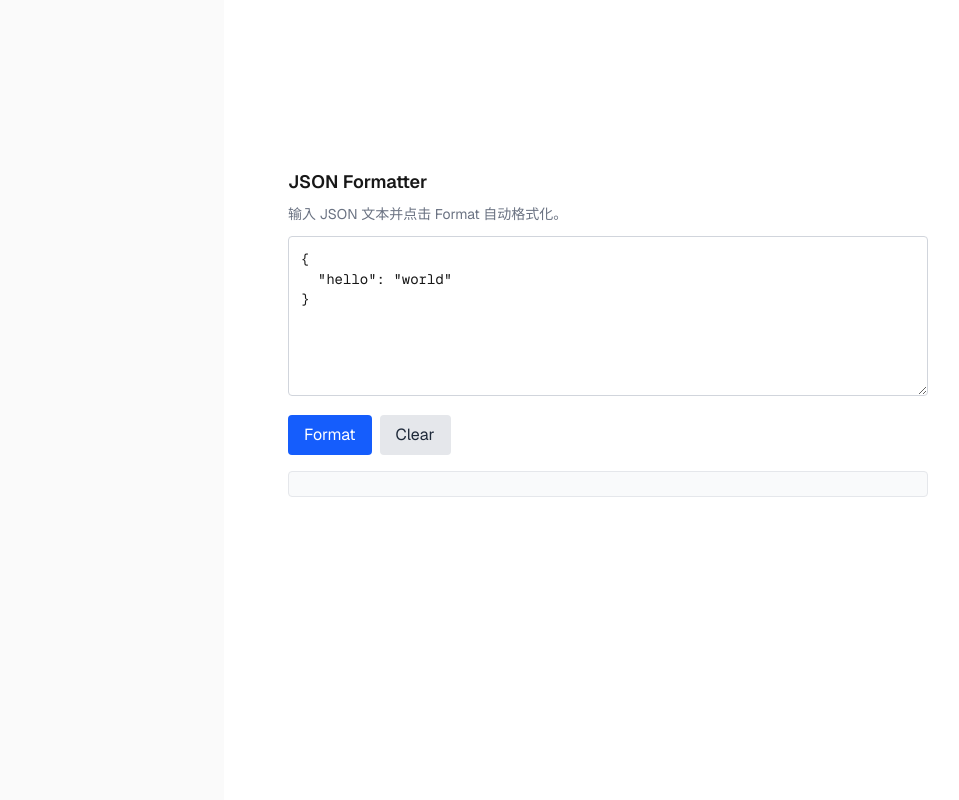
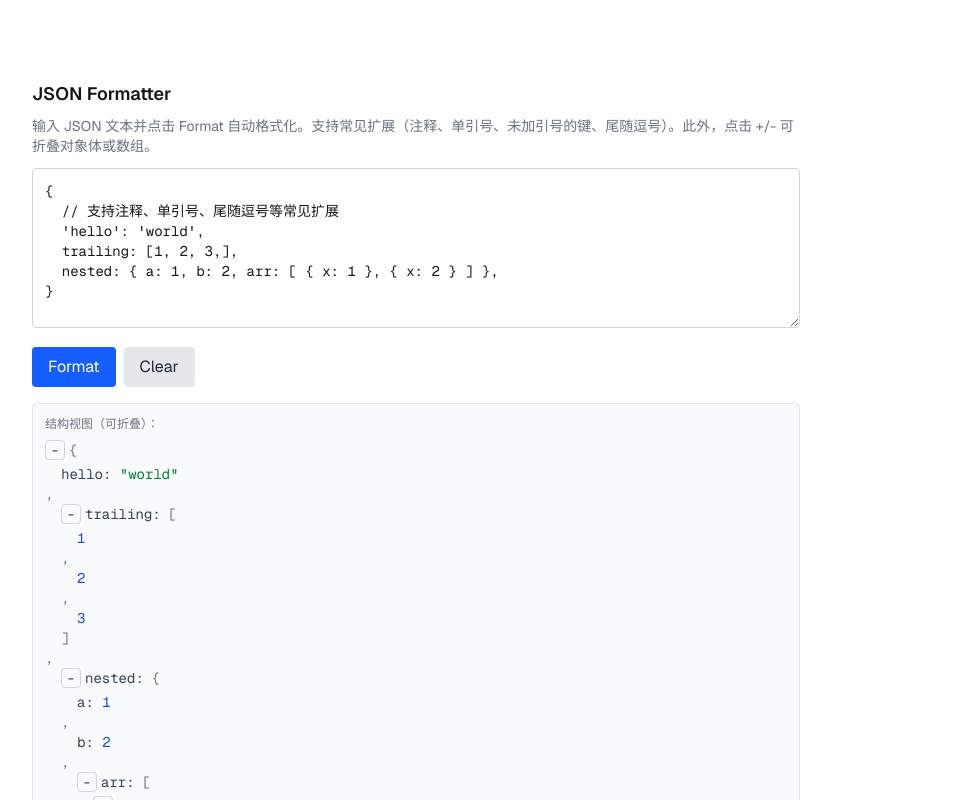
Before and after one commit to GLT1996/vercel-test, a Next.js app: page /json-formatter in a window 1280 px wide. Shown: the top 800 px of the page, without its empty margins (32-991 px from the left). Built offline with nearby package versions, Linux system fonts and the light colour scheme.

Commit message:
界面优化

```diff
--- a/app/components/JsonFormatter.tsx
+++ b/app/components/JsonFormatter.tsx
@@ -1,24 +1,136 @@
 "use client";
 
-import { useState } from "react";
+import { useMemo, useState } from "react";
+
+// 递归折叠视图组件：支持对象/数组展开折叠
+function CollapsibleJsonView({ value, label, depth = 0 }: { value: unknown; label?: string; depth?: number }) {
+  const isObject = value !== null && typeof value === "object" && !Array.isArray(value);
+  const isArray = Array.isArray(value);
+  const isContainer = isObject || isArray;
+
+  const [open, setOpen] = useState<boolean>(true);
+
+  const indentCls = depth > 0 ? "pl-4" : "";
+
+  if (!isContainer) {
+    const primitive = typeof value === "string" ? `"${value}"` : String(value);
+    return (
+      <div className={`font-mono text-sm ${indentCls}`}>
+        {label !== undefined ? (
+          <span className="text-slate-700">{label}: </span>
+        ) : null}
+        <span className={typeof value === "string" ? "text-green-700" : "text-blue-700"}>{primitive}</span>
+      </div>
+    );
+  }
+
+  const entries = isObject ? Object.entries(value as Record<string, unknown>) : (value as unknown[]).map((v, i) => [i, v]);
+  const bracketOpen = isObject ? "{" : "[";
+  const bracketClose = isObject ? "}" : "]";
+
+  return (
+    <div className={`font-mono text-sm ${indentCls}`}>
+      <div className="flex items-center gap-1">
+        <button
+          type="button"
+          onClick={() => setOpen((o) => !o)}
+          className="inline-flex h-5 w-5 items-center justify-center rounded border border-gray-300 text-gray-700 hover:bg-gray-100"
+          aria-label={open ? "Collapse" : "Expand"}
+        >
+          {open ? "-" : "+"}
+        </button>
+        {label !== undefined ? <span className="text-slate-700 mr-1">{label}:</span> : null}
+        <span className="text-slate-500">{bracketOpen}</span>
+        {!open && <span className="ml-1 text-slate-400">{isObject ? `${entries.length} keys` : `${entries.length} items`}</span>}
+      </div>
+      {open && (
+        <div className="mt-1">
+          {entries.length === 0 ? (
+            <div className="text-slate-400">empty</div>
+          ) : (
+            entries.map(([k, v], idx) => (
+              <div key={String(k)} className="">
+                <CollapsibleJsonView value={v} label={isObject ? String(k) : undefined} depth={depth + 1} />
+                {idx < entries.length - 1 ? <span className="text-slate-500">,</span> : null}
+              </div>
+            ))
+          )}
+        </div>
+      )}
+      <div className="text-slate-500">{bracketClose}</div>
+    </div>
+  );
+}
 
 export default function JsonFormatter() {
   const [input, setInput] = useState<string>(`{
-  "hello": "world"
+  // 支持注释、单引号、尾随逗号等常见扩展
+  'hello': 'world',
+  trailing: [1, 2, 3,],
+  nested: { a: 1, b: 2, arr: [ { x: 1 }, { x: 2 } ] },
 }`);
   const [output, setOutput] = useState<string>("");
   const [error, setError] = useState<string>("");
 
+  // 轻量规范化：支持常见 JSON 扩展（类似 JSON5）
+  const normalizeToStrictJson = (raw: string): string => {
+    let s = raw;
+
+    // 1) 去除 // 和 /* */ 注释
+    s = s
+      // 去除多行注释
+      .replace(/\/\*[^*]*\*+(?:[^/*][^*]*\*+)*\//g, "")
+      // 去除行注释
+      .replace(/(^|\s)\/\/.*$/gm, (m) => {
+        // 保留前导空白，去掉注释内容
+        return m.match(/^\s*/)?.[0] ?? "";
+      });
+
+    // 2) 将单引号字符串转为双引号（不处理模板字符串）
+    // 尽量只匹配 JSON 中的简单字符串：'...'
+    s = s.replace(/'([^'\\]*(?:\\.[^'\\]*)*)'/g, (match, inner) => {
+      // 保留转义字符，替换为双引号包装
+      return '"' + inner.replace(/"/g, '\\"') + '"';
+    });
+
+    // 3) 为对象键补充双引号（未带引号的简单键）
+    // 仅处理由字母、数字、下划线、$ 组成的键：key: value
+    s = s.replace(/([,{\s])([A-Za-z_$][A-Za-z0-9_$]*)\s*:/g, (m, pre, key) => {
+      return `${pre}"${key}":`;
+    });
+
+    // 4) 移除尾随逗号（对象和数组）
+    s = s
+      .replace(/,\s*([}\]])/g, "$1")
+      .replace(/\s+,\s*([}\]])/g, "$1");
+
+    // 5) 去除多余空白行
+    s = s.replace(/\n\s*\n+/g, "\n");
+
+    return s;
+  };
+
   const format = () => {
     setError("");
     try {
+      // 先尝试标准 JSON
       const parsed = JSON.parse(input);
+      const pretty = JSON.stringify(parsed, null, 2);
+      setOutput(pretty);
+      return;
+    } catch {
+      // 回退到扩展输入的规范化
+    }
+
+    try {
+      const normalized = normalizeToStrictJson(input);
+      const parsed = JSON.parse(normalized);
       const pretty = JSON.stringify(parsed, null, 2);
       setOutput(pretty);
     } catch (e: unknown) {
       setOutput("");
       const message = e instanceof Error ? e.message : "Invalid JSON";
-      setError(message);
+      setError(message + " (提示：支持注释/单引号/尾随逗号等扩展，但复杂情况可能失败)");
     }
   };
 
@@ -28,15 +140,27 @@ export default function JsonFormatter() {
     setError("");
   };
 
+  const parsedValue = useMemo(() => {
+    try {
+      return JSON.parse(input);
+    } catch {
+      try {
+        return JSON.parse(normalizeToStrictJson(input));
+      } catch {
+        return undefined;
+      }
+    }
+  }, [input]);
+
   return (
     <div className="mt-10 w-full max-w-3xl">
       <h2 className="text-lg font-semibold mb-2">JSON Formatter</h2>
-      <p className="text-sm text-gray-500 mb-3">输入 JSON 文本并点击 Format 自动格式化。</p>
+      <p className="text-sm text-gray-500 mb-3">输入 JSON 文本并点击 Format 自动格式化。支持常见扩展（注释、单引号、未加引号的键、尾随逗号）。此外，点击 +/- 可折叠对象体或数组。</p>
 
       <textarea
         value={input}
         onChange={(e) => setInput(e.target.value)}
-        placeholder="在这里粘贴 JSON"
+        placeholder="在这里粘贴 JSON 或对象字面量"
         className="w-full h-40 rounded border border-gray-300 p-3 font-mono text-sm outline-none focus:ring-2 focus:ring-blue-500"
       />
 
@@ -59,9 +183,21 @@ export default function JsonFormatter() {
         <div className="mt-3 text-sm text-red-600">错误：{error}</div>
       )}
 
-      <pre className="mt-4 w-full rounded border border-gray-200 bg-gray-50 p-3 font-mono text-sm whitespace-pre-wrap">
-        {output}
-      </pre>
+      {parsedValue !== undefined ? (
+        <div className="mt-4 rounded border border-gray-200 bg-gray-50 p-3">
+          <div className="text-xs text-gray-500 mb-2">结构视图（可折叠）：</div>
+          <CollapsibleJsonView value={parsedValue} />
+        </div>
+      ) : (
+        <div className="mt-4 text-sm text-gray-500">无法解析为结构视图。</div>
+      )}
+
+      <div className="mt-4">
+        <div className="text-xs text-gray-500 mb-2">格式化输出：</div>
+        <pre className="w-full rounded border border-gray-200 bg-gray-50 p-3 font-mono text-sm whitespace-pre-wrap">
+          {output}
+        </pre>
+      </div>
     </div>
   );
 }
--- a/app/json-formatter/page.tsx
+++ b/app/json-formatter/page.tsx
@@ -2,8 +2,8 @@ import JsonFormatter from "../components/JsonFormatter";
 
 export default function JsonFormatterPage() {
   return (
-    <div className="flex min-h-screen items-center justify-center bg-zinc-50 font-sans dark:bg-black">
-      <main className="flex min-h-screen w-full max-w-3xl flex-col items-center justify-between py-32 px-16 bg-white dark:bg-black sm:items-start">
+    <div className="flex min-h-screen w-full items-center justify-center bg-zinc-50 font-sans dark:bg-black">
+      <main className="flex min-h-screen w-full flex-col justify-start py-10 px-4 bg-white dark:bg-black md:px-8 lg:px-16">
         <JsonFormatter />
       </main>
     </div>
--- a/app/page.tsx
+++ b/app/page.tsx
@@ -2,19 +2,19 @@ import Link from "next/link";
 
 export default async function Home() {
   return (
-    <div className="flex min-h-screen items-center justify-center bg-zinc-50 font-sans dark:bg-black">
-      <main className="flex min-h-screen w-full max-w-3xl flex-col items-center justify-between py-32 px-16 bg-white dark:bg-black sm:items-start">
-        <div className="flex flex-col items-center gap-6 text-center sm:items-start sm:text-left">
+    <div className="flex min-h-screen w-full items-center justify-center bg-zinc-50 font-sans dark:bg-black">
+      <main className="flex min-h-screen w-full flex-col items-center justify-center py-10 px-4 bg-white dark:bg-black md:px-8 lg:px-16">
+        <div className="flex flex-col items-center gap-6 text-center">
           <Link
-            href="/json-formatter"
-            className="flex h-12 w-full items-center justify-center rounded-full border border-solid border-black/[.08] px-5 transition-colors hover:border-transparent hover:bg-black/[.04] dark:border-white/[.145] dark:hover:bg-[#1a1a1a] md:w-[200px]"
+              href="/json-formatter"
+              className="flex h-12 w-full max-w-xs items-center justify-center rounded-full border border-solid border-black/[.08] px-5 transition-colors hover:border-transparent hover:bg-black/[.04] dark:border-white/[.145] dark:hover:bg-[#1a1a1a] md:max-w-xs"
           >
             JSON序列化格式化工具
           </Link>
 
           <Link
-            href="/text-diff"
-            className="flex h-12 w-full items-center justify-center rounded-full border border-solid border-black/[.08] px-5 transition-colors hover:border-transparent hover:bg-black/[.04] dark:border-white/[.145] dark:hover:bg-[#1a1a1a] md:w-[200px]"
+              href="/text-diff"
+              className="flex h-12 w-full max-w-xs items-center justify-center rounded-full border border-solid border-black/[.08] px-5 transition-colors hover:border-transparent hover:bg-black/[.04] dark:border-white/[.145] dark:hover:bg-[#1a1a1a] md:max-w-xs"
           >
             文本差异对比工具
           </Link>
--- a/app/text-diff/page.tsx
+++ b/app/text-diff/page.tsx
@@ -2,8 +2,8 @@ import TextDiff from "../components/TextDiff";
 
 export default function TextDiffPage() {
   return (
-    <div className="flex min-h-screen items-center justify-center bg-zinc-50 font-sans dark:bg-black">
-      <main className="flex min-h-screen w-full max-w-3xl flex-col items-center justify-between py-32 px-16 bg-white dark:bg-black sm:items-start">
+    <div className="flex min-h-screen w-full items-center justify-center bg-zinc-50 font-sans dark:bg-black">
+      <main className="flex min-h-screen w-full flex-col justify-start py-10 px-4 bg-white dark:bg-black md:px-8 lg:px-16">
         <TextDiff />
       </main>
     </div>
```
Also changed, not shown: 1 other file (tests, documents, lock files or other folders).
